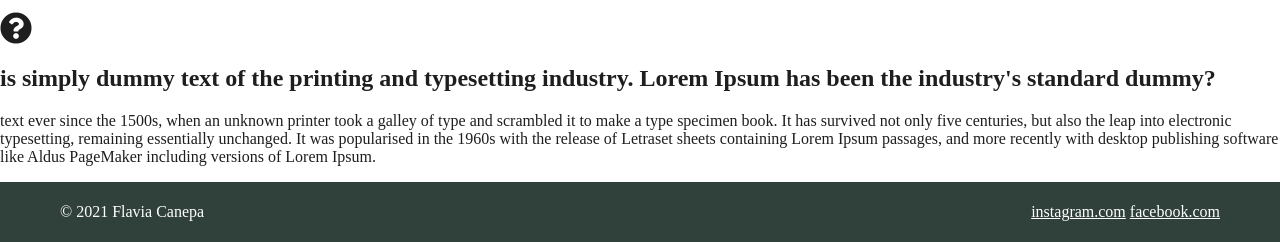
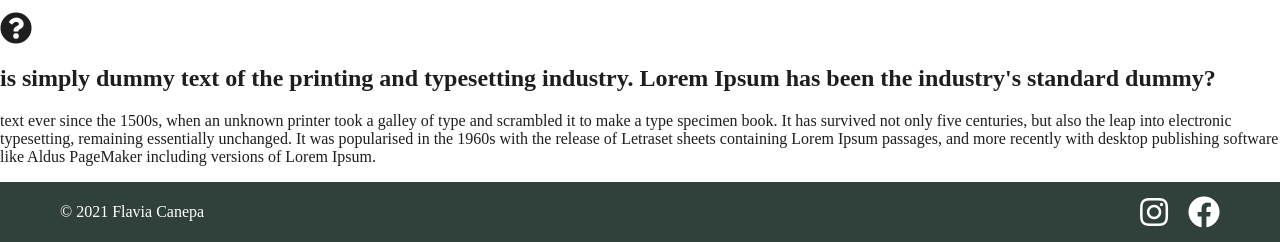
Before and after one commit to CamilaRivera/artist-portfolio, a Node project: template views/FAQ.hbs in a window 1280 px wide. Shown: the part 899-1141 px from the top of the page. Run offline with Node 20 templates, Linux system fonts and the light colour scheme; the template is opened without the code that fills it, so the values that code supplies are empty; style sheets or scripts are compiled from the project's sources; some libraries are stand-ins or nearby versions.

Commit message:
Update footer icons

```diff
--- a/scss/_footer.scss
+++ b/scss/_footer.scss
@@ -11,4 +11,6 @@
 
 .footer__link {
   color: $brand-font-color;
+  margin-left: 1rem;
+  text-decoration: none;
 }
--- a/views/partials/footer.hbs
+++ b/views/partials/footer.hbs
@@ -3,7 +3,11 @@
     © 2021 Flavia Canepa
   </div>
   <div class="footer__social-buttons">
-    <a class="footer__link" href="https://instagram.com">instagram.com</a>
-    <a class="footer__link" href="https://facebook.com">facebook.com</a>
+    <a class="footer__link" href="https://instagram.com">
+      <i class="fab fa-instagram fa-2x"></i>
+    </a>
+    <a class="footer__link" href="https://facebook.com">
+      <i class="fab fa-facebook fa-2x"></i>
+    </a>
   </div>
 </footer>
```
